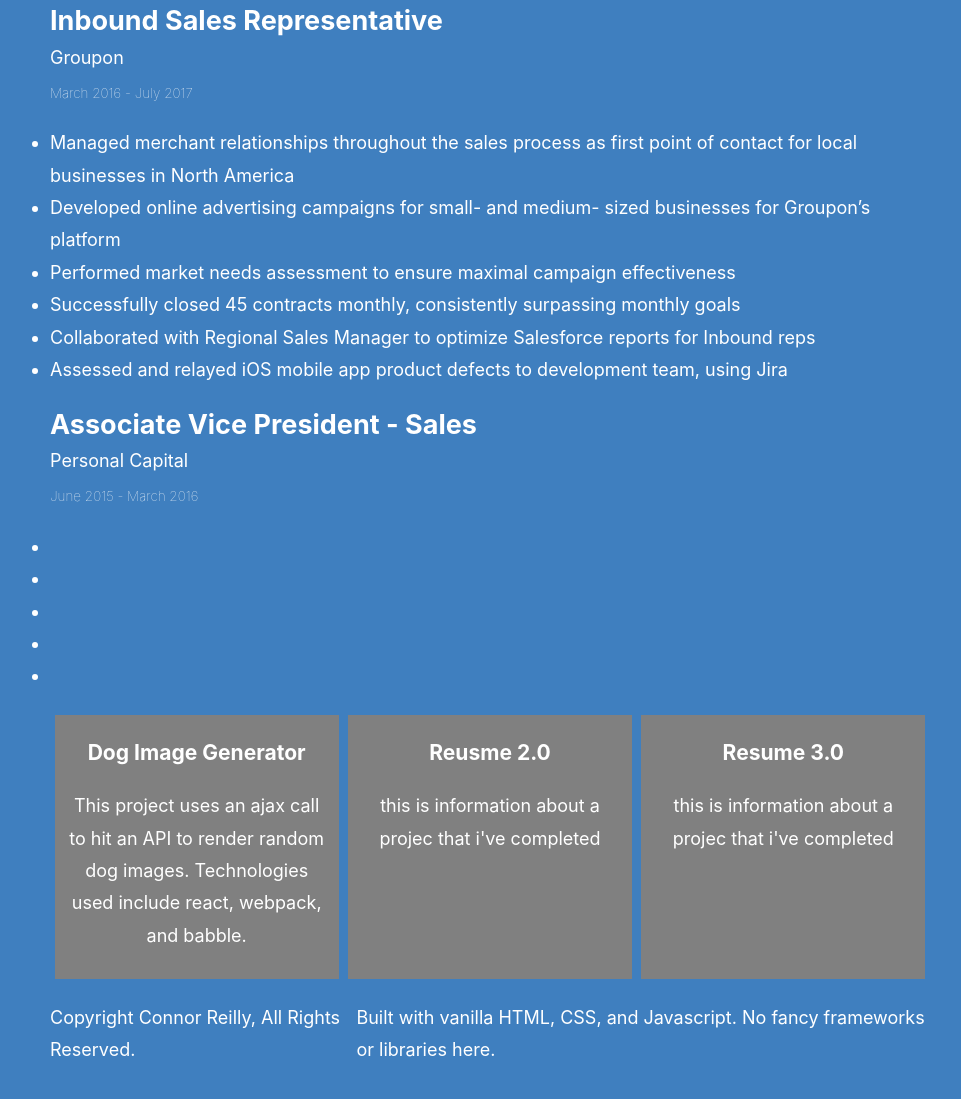
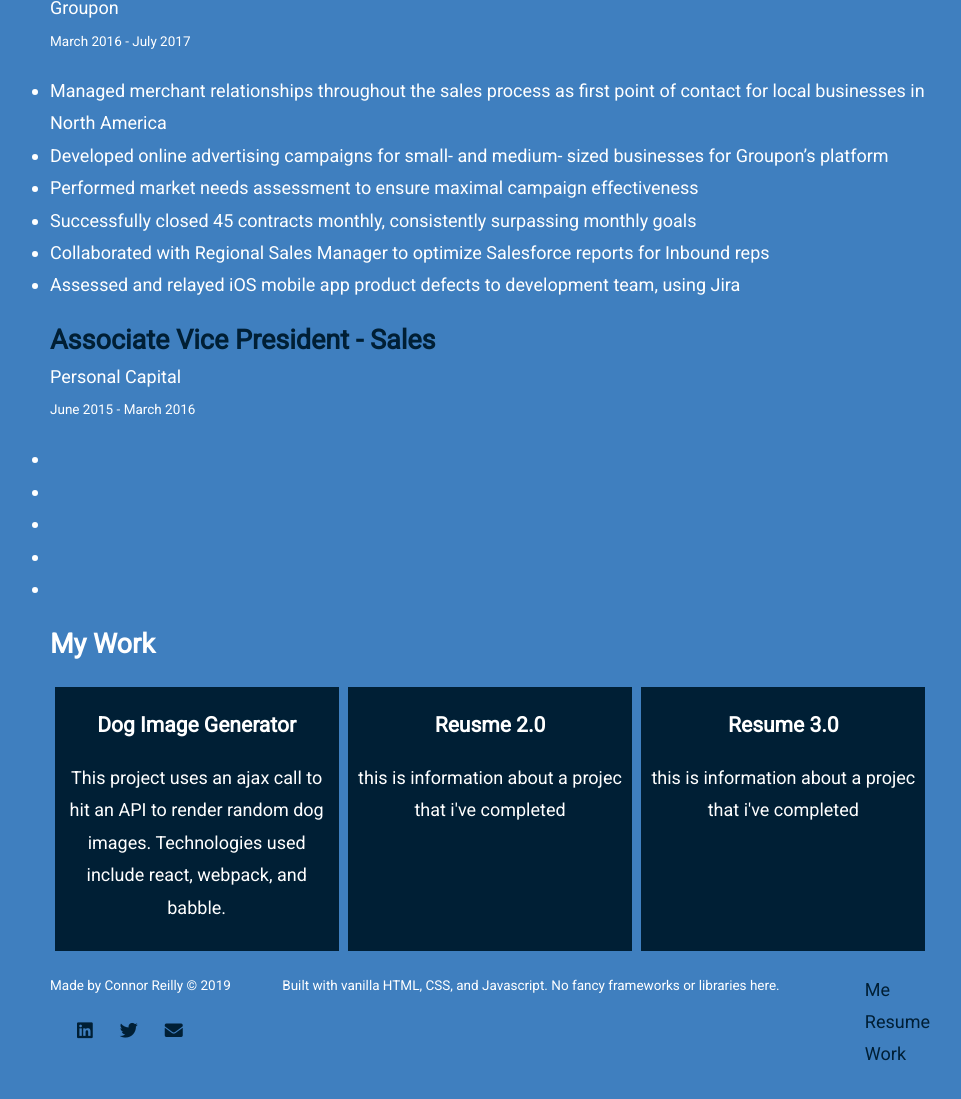
Before and after one commit to reillyc3/resume-v3, a plain HTML site: page src/index.html in a window 1280 px wide. Shown: the part 1249-2348 px from the top of the page, without its empty margins (150-1111 px from the left). Drawn offline with Linux system fonts and the light colour scheme.

Commit message:
added headshot and social links in footer

```diff
--- a/src/index.html
+++ b/src/index.html
@@ -10,19 +10,22 @@
         <meta name="description" content="">
         <meta name="viewport" content="width=device-width, initial-scale=1, shrink-to-fit=no">
         <link rel="stylesheet" href="style.css">
+        <link rel="stylesheet" href="https://use.fontawesome.com/releases/v5.7.2/css/all.css" integrity="sha384-fnmOCqbTlWIlj8LyTjo7mOUStjsKC4pOpQbqyi7RrhN7udi9RwhKkMHpvLbHG9Sr" crossorigin="anonymous">
+        <!--Custom Font Roboto-->
+        <link href="https://fonts.googleapis.com/css?family=Roboto" rel="stylesheet">
     </head>
     <body>
         <!--[if lt IE 7]>
             <p class="browsehappy">You are using an <strong>outdated</strong> browser. Please <a href="#">upgrade your browser</a> to improve your experience.</p>
         <![endif]-->
       <header id="header">
+        <img id="headshot" src="../headshot.jpg" alt="Headshot">
         <h1>Connor Reilly</h1>
         <nav id="navbar">
           <ul>
             <li><a href="#intro">Me</a></li>
             <li><a href="#work">Resume</a></li>
             <li><a href="#projects">Work</a></li>
-            <li><a href="#social">Social</a></li>
           </ul>
         </nav>
 
@@ -30,6 +33,7 @@
       </header>
       <main id="content">
         <header id="intro">
+
             <p>I build things for the web, dabble in Salesforce administration, and
                 have my Masters in Information Technology & Management with a focus in Software
                 Development. When I'm not building websites or optimizing processes with Saleforce, you
@@ -97,8 +101,9 @@
                 </article>
           </article>
         </section>
+        <h2>My Work</h2>
+        <section id="projects">
 
-        <section id="projects">
           <article class="proj">
             <h3>Dog Image Generator</h3>
             <p>This project uses an ajax call to hit an API to render random dog images.
@@ -117,8 +122,27 @@
       </main>
 
       <footer>
-        <p>Copyright Connor Reilly, All Rights Reserved.</p>
-        <p>Built with vanilla HTML, CSS, and Javascript. No fancy frameworks or libraries here.</p>
+        <article id="copyright-social">
+          <p id="copyright">Made by Connor Reilly © 2019</p>
+          <section id="social">
+              <a href="https://www.linkedin.com/in/connorrreilly/"><i class="fab fa-linkedin"></i></a>
+              <a href="https://twitter.com/ConnorRReilly"><i class="fab fa-twitter"></i></a>
+              <a href = "mailto: reillyc3@gmail.com"><i class="fas fa-envelope"></i></a>
+            </section>
+        </article>
+
+        <p id="footer-para">Built with vanilla HTML, CSS, and Javascript. No fancy frameworks or libraries here.</p>
+
+        <section>
+          <nav id="navbar">
+            <ul>
+              <li><a href="#intro">Me</a></li>
+              <li><a href="#work">Resume</a></li>
+              <li><a href="#projects">Work</a></li>
+            </ul>
+          </nav>
+        </section>
+
 
       </footer>
 
--- a/src/style.css
+++ b/src/style.css
@@ -1,7 +1,7 @@
 
 html{
     background-color: #3F7FBF;
-    font-family: -apple-system, BlinkMacSystemFont, 'Segoe UI', Roboto, Oxygen, Ubuntu, Cantarell, 'Open Sans', 'Helvetica Neue', sans-serif;
+    font-family: 'Roboto', sans-serif;
     font-size: 1.125em;
     color: white;
     line-height: 1.8em;
@@ -24,7 +24,7 @@ html{
 }
 
 #navbar li, a{
-    color: #D5159E;
+    color: #001f35;
     display: block;
     text-decoration: none;
     margin-left: 1.5em;
@@ -34,7 +34,6 @@ html{
 
 #navbar li, a:hover{
     color: white;
-
 
 }
 
@@ -49,7 +48,7 @@ html{
 }
 
 .proj{
-    background-color: gray;
+    background-color: #001f35;
     margin: .25em;
     padding: .5em;
     padding-top: .02em;
@@ -57,10 +56,35 @@ html{
 
 }
 
+#social{
+    display: inline-flex;
+    padding: 0;
 
-footer{
+
+
+}
+
+#social, a{
+   padding: 0
+}
+
+#social, i:hover{
+    color: white;
+}
+
+footer  {
     display: flex;
+    flex: wrap;
     justify-content: space-between;
+
+}
+#footer-para{
+    margin-left: 1.5em;
+    font-size: .75em;
+}
+
+#copyright{
+    font-size: .75em;
 }
 
 .edu-degree{
@@ -79,22 +103,38 @@ footer{
 
 .position{
     margin-bottom: .15em;
+    color: #001f35;
 }
 
 .emp-name{
     margin-top: .15em;
-    margin-bottom: .15em;
+    margin-bottom: 0;
     font-size: 1em;
     font-weight: 400;
 }
 
 .emp-date{
-    margin-top: .15em;
+    margin-top: 0;
     margin-bottom: .15em;
     font-size: .75em;
     font-weight: 100;
 }
-/* media */
+
+#headshot{
+ border-radius: 50%;
+ max-width: 100%;
+ max-height: 5em;
+ margin: .5em;
+
+
+}
+
+#intro{
+    display: inline-flex;
+    text-align: center;
+}
+
+
 
 @media screen and (min-width: 385px) {
     html {
```
Also changed, not shown: headshot.jpg (added), 1 other file.
